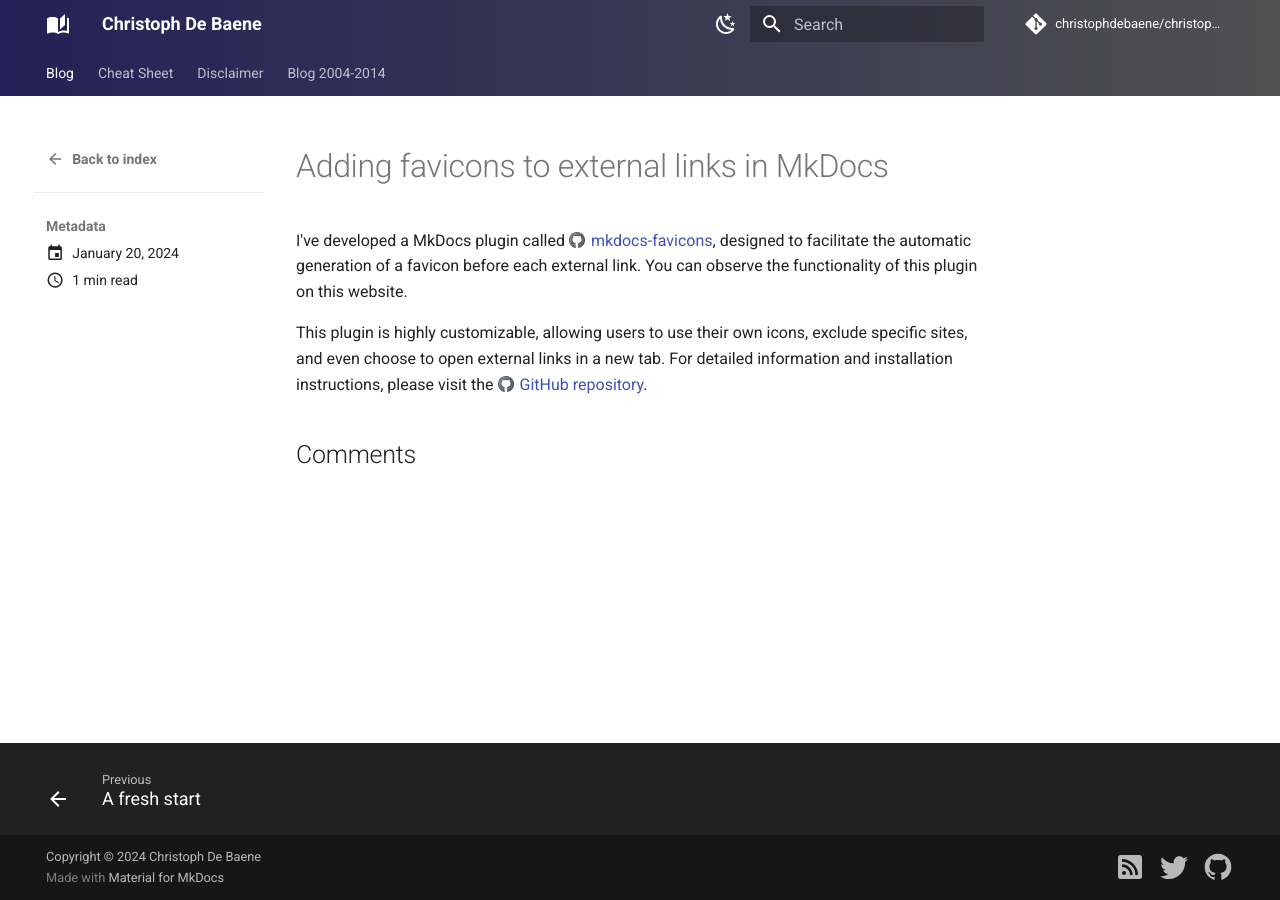
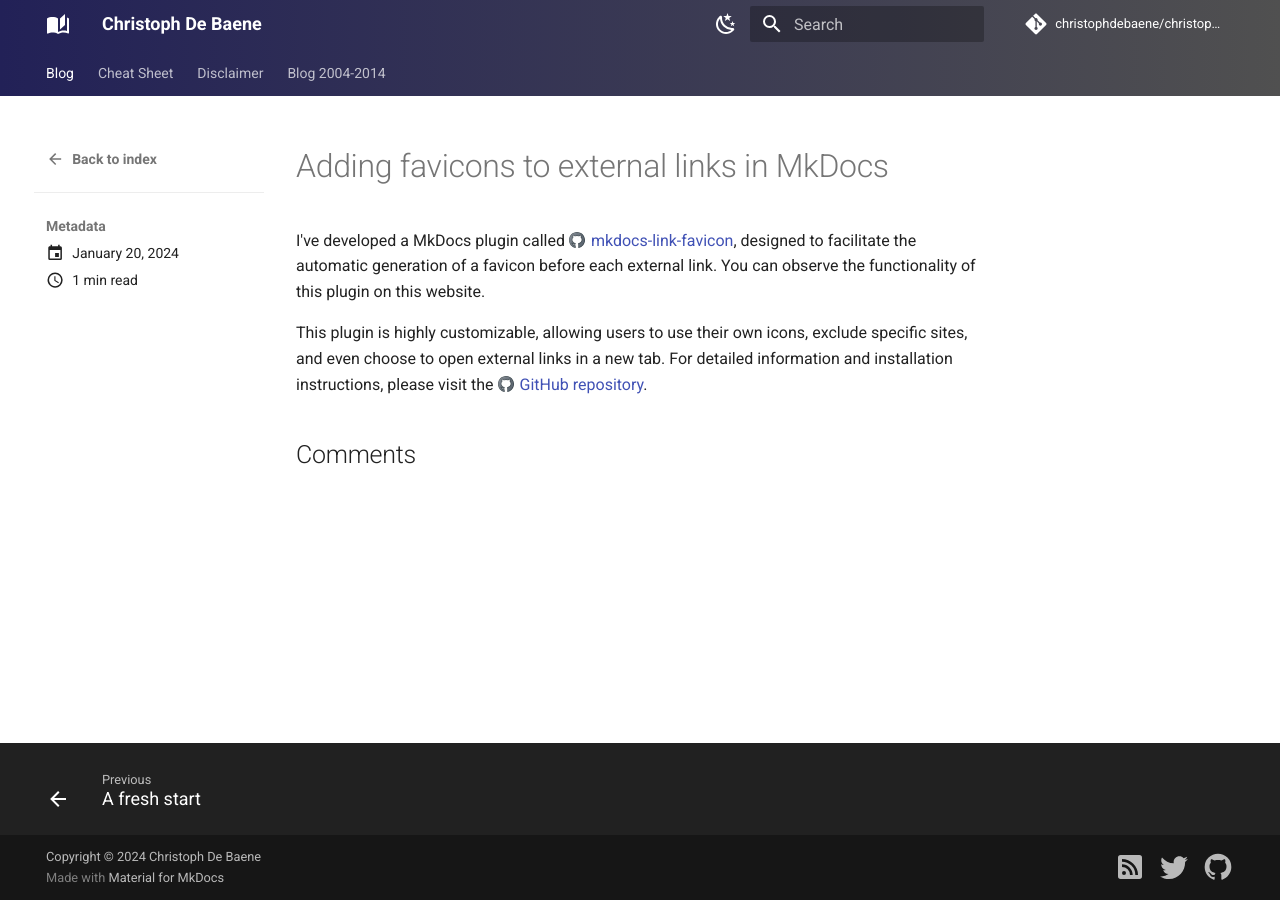
Before and after one commit to christophdebaene/christophdebaene.github.io, an MkDocs documentation site: the page built from docs/blog/posts/2024/adding-favicons-to-external-links-in-mkdocs.md, in a window 1280 px wide. Built offline with MkDocs 1.6.1 and Material for MkDocs 9.7.7, drawn with Linux system fonts in a browser that asks for light colours; comment, search, counter and statistics services are not loaded.

Commit message:
Rename mkdocs-link-favicon

```diff
--- a/docs/blog/posts/2024/adding-favicons-to-external-links-in-mkdocs.md
+++ b/docs/blog/posts/2024/adding-favicons-to-external-links-in-mkdocs.md
@@ -4,8 +4,8 @@
 comments: true
 ---
 
-I've developed a MkDocs plugin called [mkdocs-favicons](https://www.github.com/christophdebaene/mkdocs-favicons), designed to facilitate the automatic generation of a favicon before each external link. You can observe the functionality of this plugin on this website.
+I've developed a MkDocs plugin called [mkdocs-link-favicon](https://www.github.com/christophdebaene/mkdocs-link-favicon), designed to facilitate the automatic generation of a favicon before each external link. You can observe the functionality of this plugin on this website.
 
 <!-- more -->
 
-This plugin is highly customizable, allowing users to use their own icons, exclude specific sites, and even choose to open external links in a new tab. For detailed information and installation instructions, please visit the [GitHub repository](https://www.github.com/christophdebaene/mkdocs-favicons).
+This plugin is highly customizable, allowing users to use their own icons, exclude specific sites, and even choose to open external links in a new tab. For detailed information and installation instructions, please visit the [GitHub repository](https://www.github.com/christophdebaene/mkdocs-link-favicon).
--- a/main.py
+++ b/main.py
@@ -1,8 +1,5 @@
 def define_env(env):
-    """
-    This is the hook for the functions (new form)
-    """
 
     @env.macro
-    def price(unit_price, no):
+    def ctrlaltdel(unit_price, no):
         return "++ctrl+alt+delete++"
--- a/mkdocs.yml
+++ b/mkdocs.yml
@@ -38,6 +38,9 @@
     - content.code.copy
     - content.code.select
 
+watch:
+  - overrides/
+
 plugins:
   - search
   - table-reader
@@ -64,7 +67,7 @@
         - tags
   - redirects:
       redirect_maps:
-        'index.md': 'blog/index.md'
+        #'index.md': 'blog/index.md'
 
 markdown_extensions:
   - attr_list
```
Also changed, not shown: docs/index.md (line endings or trailing spaces).
